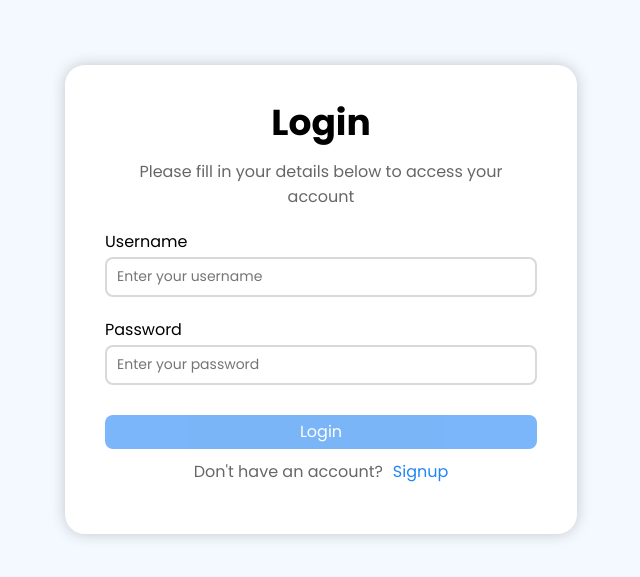
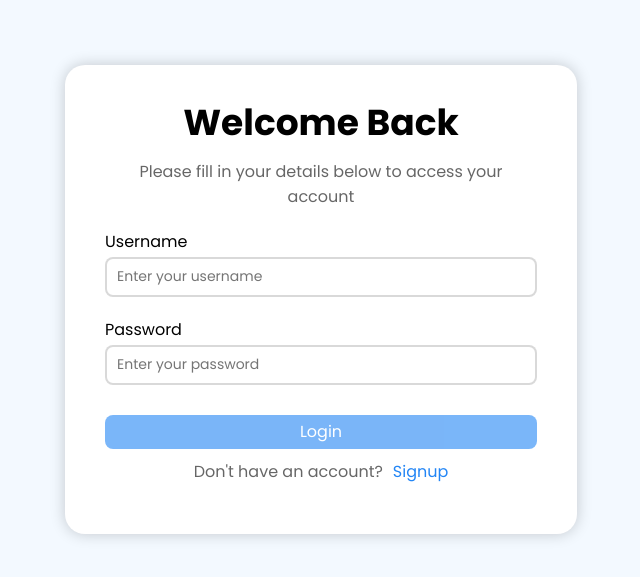
Before and after one commit to tlhalesebaeng/testmaker-frontend, a React (Vite) app: page /login in a window 1280 px wide. Shown: the part 101-678 px from the top of the page, without its empty margins (319-959 px from the left). Built offline with nearby package versions, Linux system fonts and the light colour scheme.

Commit message:
Change headings

```diff
--- a/src/features/auth/login/Login.jsx
+++ b/src/features/auth/login/Login.jsx
@@ -49,7 +49,7 @@ const Login = () => {
     return (
         <div className="max-width max-height flex-container center">
             <Card className="auth__card flex-container column">
-                <Form heading="Login" description={description}>
+                <Form heading="Welcome Back" description={description}>
                     {fields.map((field) => (
                         <Input key={field.id} {...field} />
                     ))}
--- a/src/features/auth/signup/Signup.jsx
+++ b/src/features/auth/signup/Signup.jsx
@@ -56,7 +56,7 @@ const Signup = () => {
     return (
         <div className="max-width max-height flex-container center">
             <Card className="auth__card flex-container column">
-                <Form heading="Signup" description={description}>
+                <Form heading="Get Started" description={description}>
                     {fields.map((field) => (
                         <Input key={field.id} {...field} />
                     ))}
```
